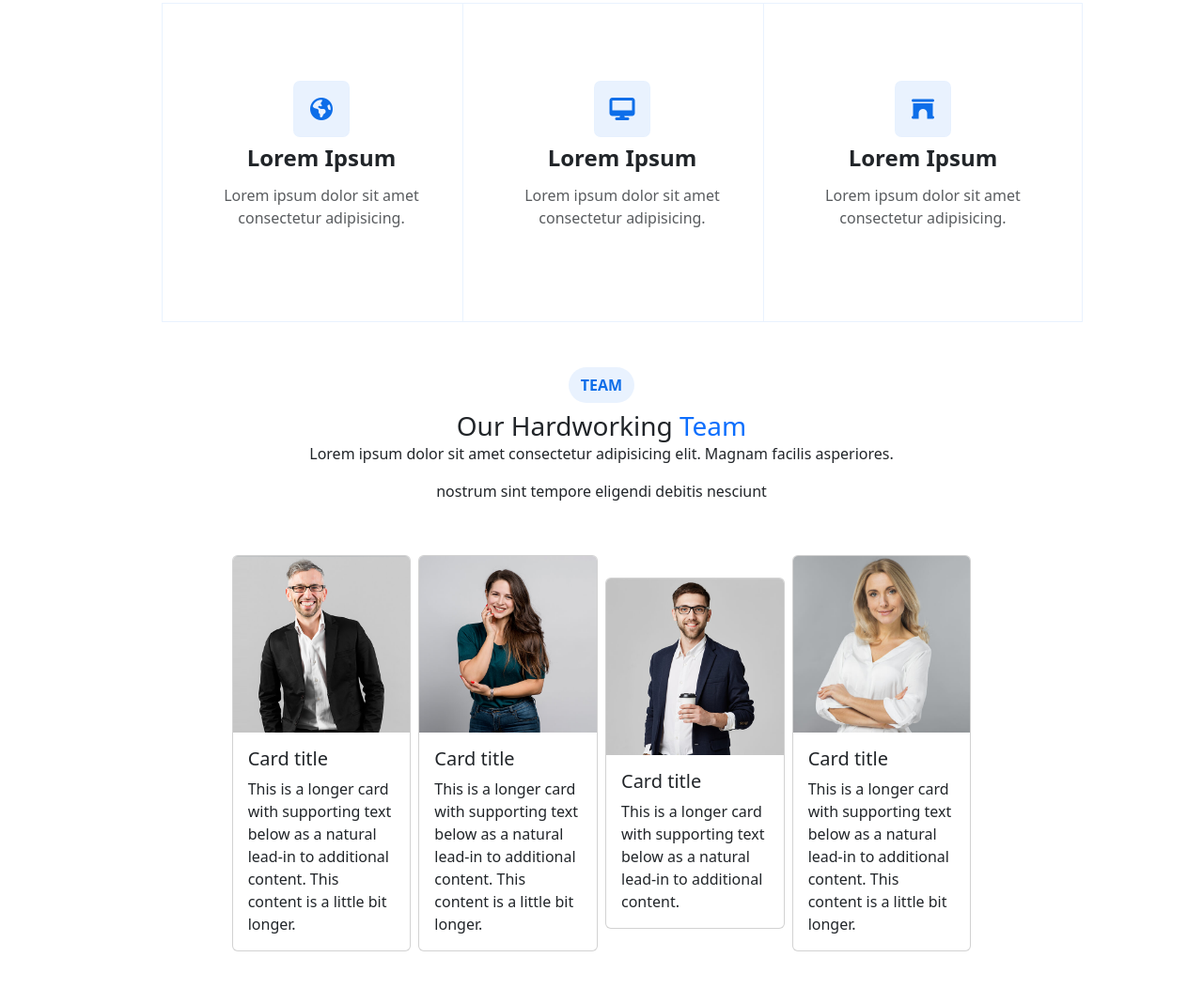
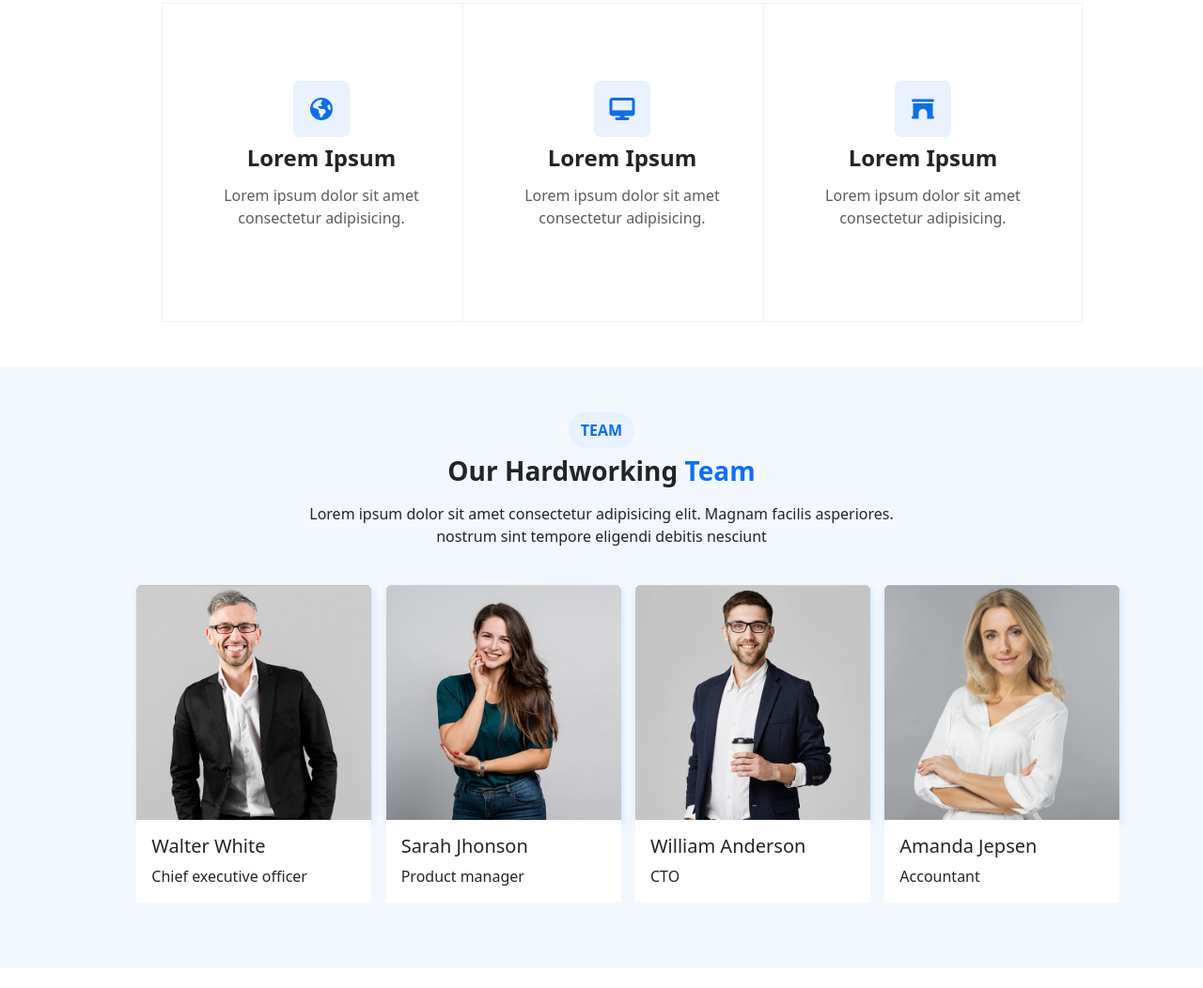
Before and after one commit to perljustine/Projet_templateMolengeek_Perl_Justine, a website: page projet_molengeek_perl/index.html in a window 1280 px wide. Shown: the part 1842-2894 px from the top of the page at 94% size. After the commit the page ends 2873 px from the top, so only its background shows below. Drawn offline with Linux system fonts and the light colour scheme.

Commit message:
fin branche team

```diff
--- a/projet_molengeek_perl/index.html
+++ b/projet_molengeek_perl/index.html
@@ -95,7 +95,7 @@
       <span class="visually-hidden">Next</span>
     </button>
   </div>
-<section class="services2">
+<section class="services2 mb-5">
     <div class="container w-50 p-5 text-center">
         <a href="#" class=" btn custom-badge rounded-5 mb-2 "><strong>SERVICES</strong></a>
         <h3 class="card-title p-3">Check our<span class="text-primary"> Services</span></h3>
@@ -162,48 +162,48 @@
         </div>
     </div>
 </section>
-<section class="team p-5">
-    <div class="container text-center">
-        <a href="#" class="btn custom-badge rounded-5 mb-2 g-2"><strong>TEAM</strong></a>
-        <h3 class="card-title g-2">Our Hardworking  <span class="text-primary">Team</span></h3>
-        <p class="g-2">Lorem ipsum dolor sit amet consectetur adipisicing elit. Magnam facilis asperiores.</p>
-        <p class="g-2">nostrum sint tempore eligendi debitis nesciunt</p>
+<section class="team pt-5">
+    <div class="container text-center mb-5">
+        <a href="#" class="btn custom-badge rounded-5 mb-2 "><strong>TEAM</strong></a>
+        <h3 class="card-title g-2 mb-4">Our Hardworking  <span class="text-primary">Team</span></h3>
+        <p class="">Lorem ipsum dolor sit amet consectetur adipisicing elit. Magnam facilis asperiores.</p>
+        <p class="">nostrum sint tempore eligendi debitis nesciunt</p>
     </div>
 
-    <div class="row row-cols-lg-6 align-items-center justify-content-center mt-5 g-2">
+    <div class="row row-cols-lg-6 align-items-center justify-content-center gap-5 ">
         <div class="col">
-          <div class="card">
+          <div class="card custom-card">
                 <img src="./public/img/team/team-1.jpg" class="card-img-top" alt="...">
                 <div class="card-body">
-              <h5 class="card-title">Card title</h5>
-              <p class="card-text">This is a longer card with supporting text below as a natural lead-in to additional content. This content is a little bit longer.</p>
+                <h5 class="card-title bold">Walter White</h5>
+                <p class="card-text">Chief executive officer</p>
                 </div>
           </div>
         </div>
         <div class="col">
-          <div class="card">
+          <div class="card custom-card">
             <img src="./public/img/team/team-2.jpg" class="card-img-top" alt="...">
             <div class="card-body">
-              <h5 class="card-title">Card title</h5>
-              <p class="card-text">This is a longer card with supporting text below as a natural lead-in to additional content. This content is a little bit longer.</p>
+              <h5 class="card-title">Sarah Jhonson</h5>
+              <p class="card-text"> Product manager</p>
             </div>
           </div>
         </div>
         <div class="col">
-          <div class="card">
+          <div class="card custom-card">
             <img src="./public/img/team/team-3.jpg" class="card-img-top" alt="...">
             <div class="card-body">
-              <h5 class="card-title">Card title</h5>
-              <p class="card-text">This is a longer card with supporting text below as a natural lead-in to additional content.</p>
+              <h5 class="card-title">William Anderson </h5>
+              <p class="card-text">CTO</p>
             </div>
           </div>
         </div>
         <div class="col">
-          <div class="card">
+          <div class="card custom-card">
             <img src="./public/img/team/team-4.jpg" class="card-img-top" alt="...">
             <div class="card-body">
-              <h5 class="card-title">Card title</h5>
-              <p class="card-text">This is a longer card with supporting text below as a natural lead-in to additional content. This content is a little bit longer.</p>
+              <h5 class="card-title">Amanda Jepsen</h5>
+              <p class="card-text">Accountant</p>
             </div>
           </div>
         </div>
--- a/projet_molengeek_perl/src/sass/modules/_contact.sass
+++ b/projet_molengeek_perl/src/sass/modules/_contact.sass
@@ -1,4 +1,6 @@
 .team
+    height: 80Vh
+    background-color: #e7f1fe7b
     .container
         .custom-badge
             background-color: $primarycolor
@@ -6,3 +8,19 @@
 
         h3
             gap: 5px
+            font-weight: bold
+            margin-bottom: 5px
+        p
+            line-height: 0.5em
+    div
+        .col
+
+            .custom-card
+                height: 250px
+                width: 250px
+                border-radius: 0px
+                border: 1px $primarycolor
+                box-shadow: 1px 4px 8px #cde0fa
+
+                .card-body
+                    background-color: white
```
Also changed, not shown: projet_molengeek_perl/public/css/app.css, 1 other file. Lines whose indentation alone changed are shown as unchanged.
